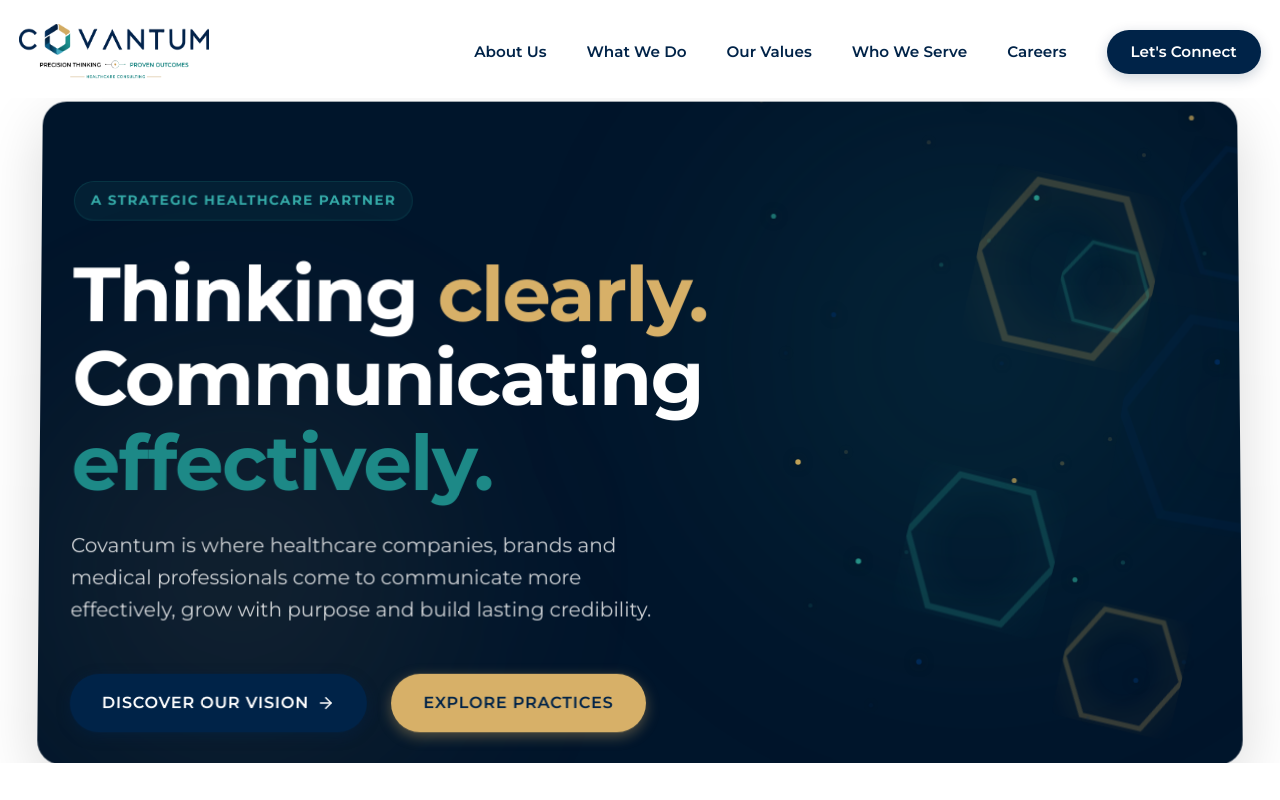
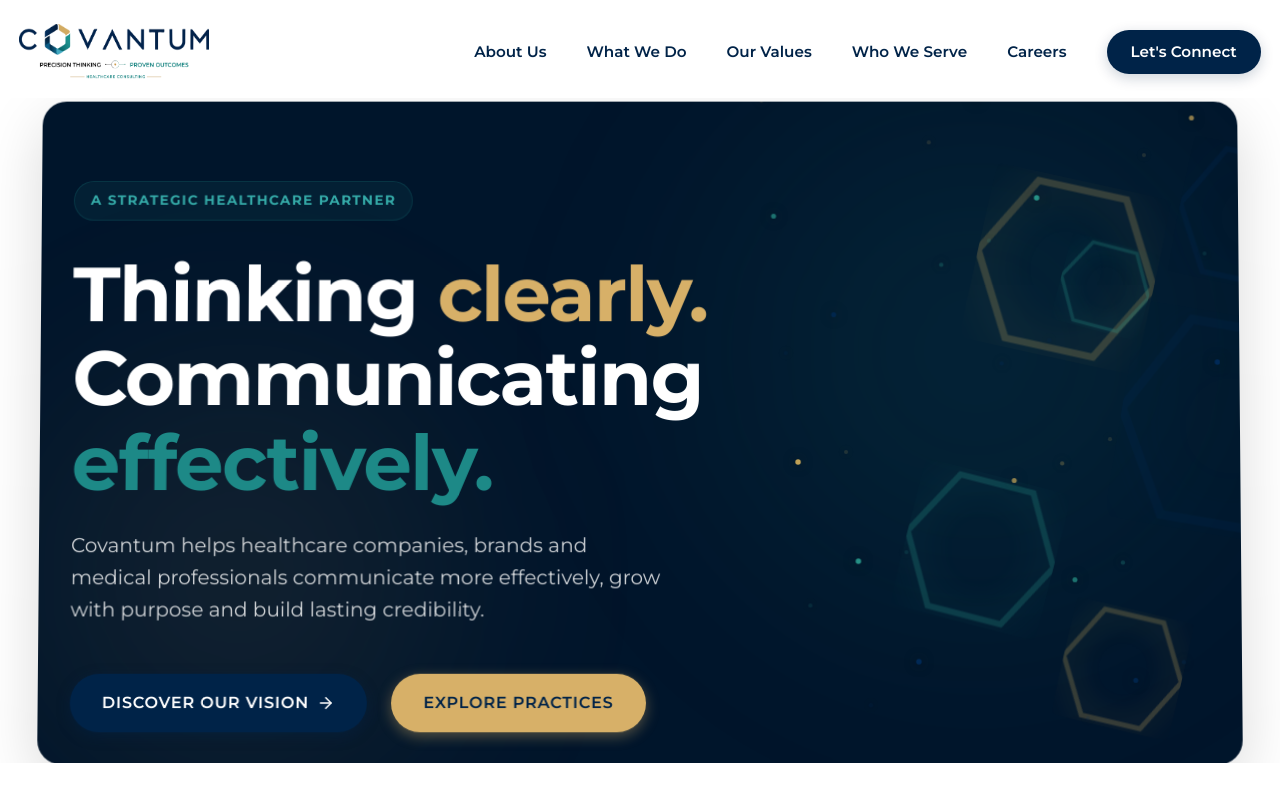
Before and after one commit to shreya-voh/covantum_website, a Next.js app: page / in a window 1280 px wide. Shown: the top 800 px of the page. Built offline with nearby package versions, Linux system fonts and the light colour scheme.

Commit message:
top headline modification

```diff
--- a/app/components/HeroSection.tsx
+++ b/app/components/HeroSection.tsx
@@ -504,7 +504,7 @@
             variants={textVariant}
             className={styles.subtitle}
           >
-           Covantum is where healthcare companies, brands and medical professionals come to communicate more effectively, grow with purpose and build lasting credibility.
+           Covantum helps healthcare companies, brands and medical professionals communicate more effectively, grow with purpose and build lasting credibility.
           </motion.p>
 
           <motion.div
```
